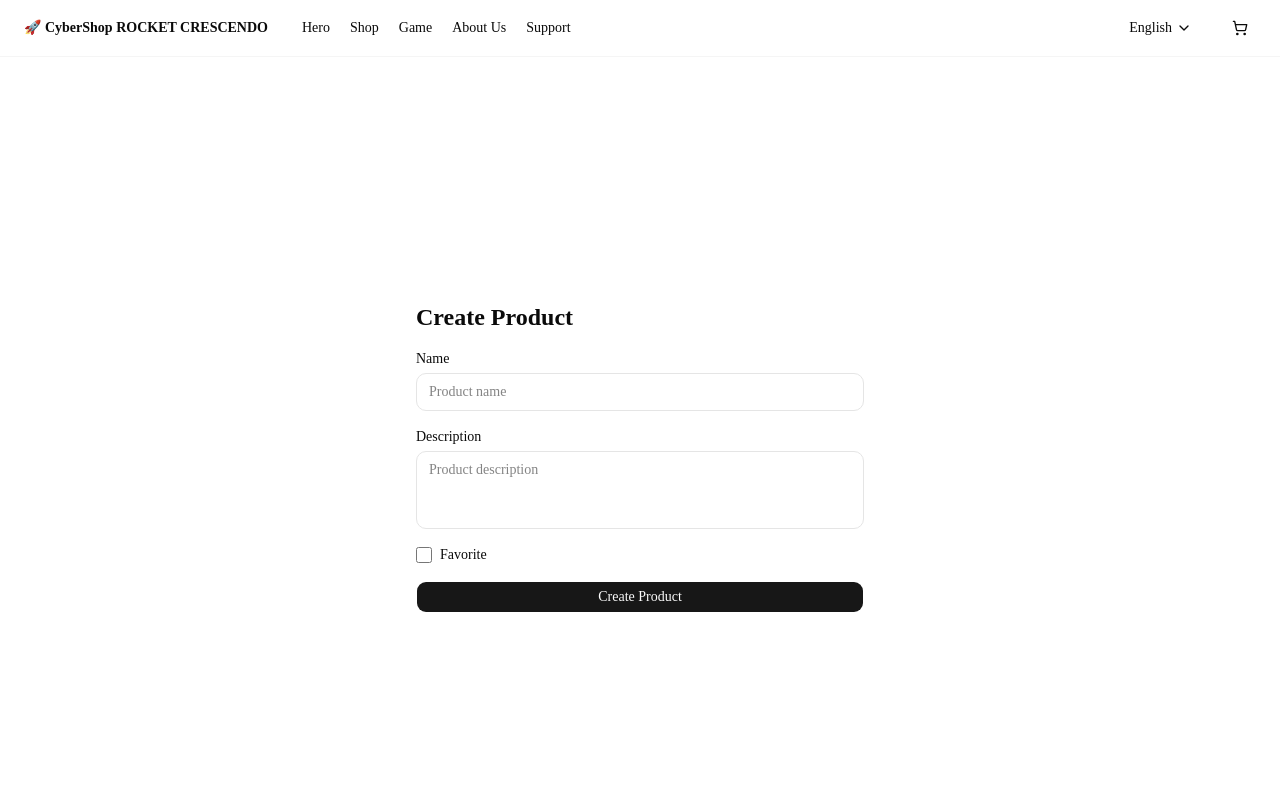
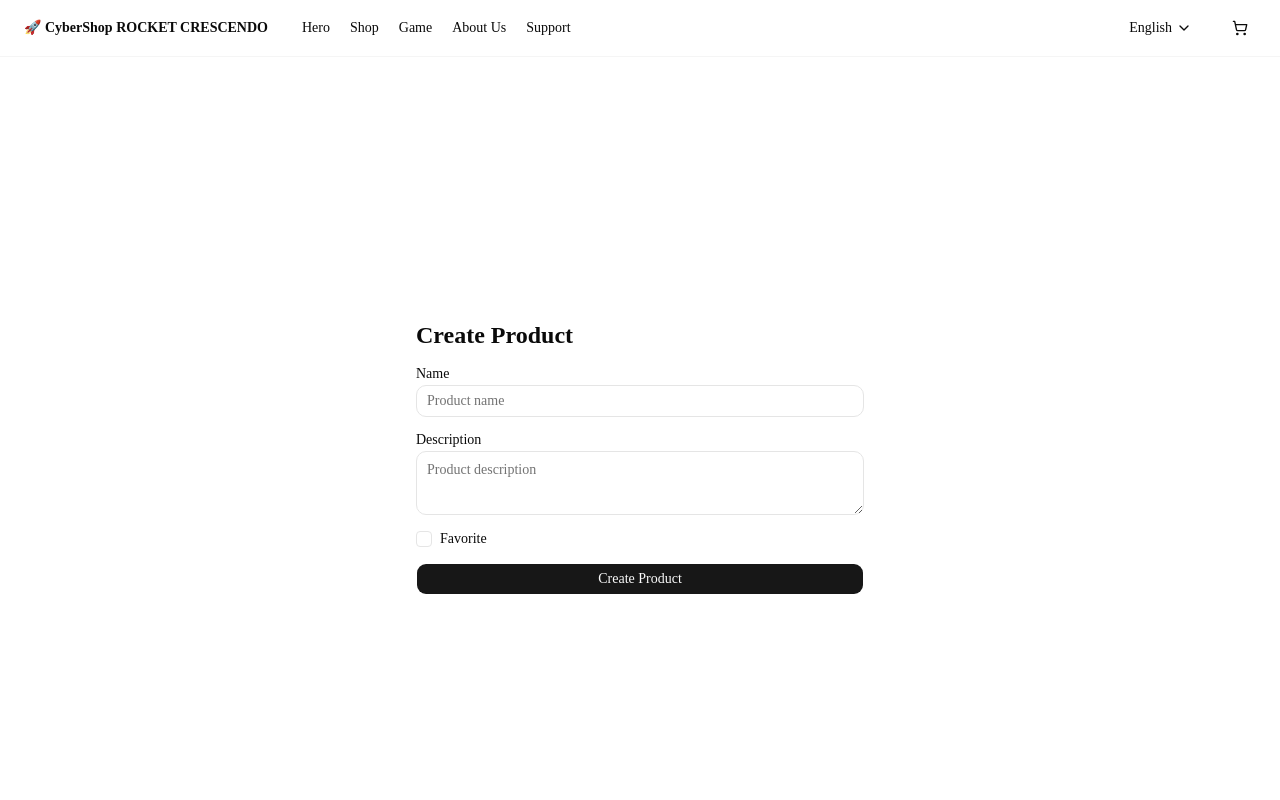
Before and after one commit to AliakseiPaseishvili/rocket-crescendo, a Next.js app: page /en/admin/products/create in a window 1280 px wide. Shown: the top 800 px of the page. Built offline with nearby package versions, Linux system fonts and the light colour scheme; what i18next-resources-to-backend would draw is missing.

Commit message:
Refactored code.

```diff
--- /dev/null
+++ b/frontend/components/ui/checkbox.tsx
@@ -0,0 +1,33 @@
+"use client"
+
+import * as React from "react"
+import { Checkbox as CheckboxPrimitive } from "radix-ui"
+
+import { cn } from "@/frontend/lib/utils"
+import { CheckIcon } from "lucide-react"
+
+const Checkbox = ({
+  className,
+  ...props
+}: React.ComponentProps<typeof CheckboxPrimitive.Root>) => {
+  return (
+    <CheckboxPrimitive.Root
+      data-slot="checkbox"
+      className={cn(
+        "peer relative flex size-4 shrink-0 items-center justify-center rounded-[4px] border border-input transition-colors outline-none group-has-disabled/field:opacity-50 after:absolute after:-inset-x-3 after:-inset-y-2 focus-visible:border-ring focus-visible:ring-3 focus-visible:ring-ring/50 disabled:cursor-not-allowed disabled:opacity-50 aria-invalid:border-destructive aria-invalid:ring-3 aria-invalid:ring-destructive/20 aria-invalid:aria-checked:border-primary dark:bg-input/30 dark:aria-invalid:border-destructive/50 dark:aria-invalid:ring-destructive/40 data-checked:border-primary data-checked:bg-primary data-checked:text-primary-foreground dark:data-checked:bg-primary",
+        className
+      )}
+      {...props}
+    >
+      <CheckboxPrimitive.Indicator
+        data-slot="checkbox-indicator"
+        className="grid place-content-center text-current transition-none [&>svg]:size-3.5"
+      >
+        <CheckIcon
+        />
+      </CheckboxPrimitive.Indicator>
+    </CheckboxPrimitive.Root>
+  )
+}
+
+export { Checkbox }
--- /dev/null
+++ b/frontend/components/ui/input.tsx
@@ -0,0 +1,19 @@
+import * as React from "react"
+
+import { cn } from "@/frontend/lib/utils"
+
+const Input = ({ className, type, ...props }: React.ComponentProps<"input">) => {
+  return (
+    <input
+      type={type}
+      data-slot="input"
+      className={cn(
+        "h-8 w-full min-w-0 rounded-lg border border-input bg-transparent px-2.5 py-1 text-base transition-colors outline-none file:inline-flex file:h-6 file:border-0 file:bg-transparent file:text-sm file:font-medium file:text-foreground placeholder:text-muted-foreground focus-visible:border-ring focus-visible:ring-3 focus-visible:ring-ring/50 disabled:pointer-events-none disabled:cursor-not-allowed disabled:bg-input/50 disabled:opacity-50 aria-invalid:border-destructive aria-invalid:ring-3 aria-invalid:ring-destructive/20 md:text-sm dark:bg-input/30 dark:disabled:bg-input/80 dark:aria-invalid:border-destructive/50 dark:aria-invalid:ring-destructive/40",
+        className
+      )}
+      {...props}
+    />
+  )
+}
+
+export { Input }
--- /dev/null
+++ b/frontend/components/ui/label.tsx
@@ -0,0 +1,24 @@
+"use client"
+
+import * as React from "react"
+import { Label as LabelPrimitive } from "radix-ui"
+
+import { cn } from "@/frontend/lib/utils"
+
+const Label = ({
+  className,
+  ...props
+}: React.ComponentProps<typeof LabelPrimitive.Root>) => {
+  return (
+    <LabelPrimitive.Root
+      data-slot="label"
+      className={cn(
+        "flex items-center gap-2 text-sm leading-none font-medium select-none group-data-[disabled=true]:pointer-events-none group-data-[disabled=true]:opacity-50 peer-disabled:cursor-not-allowed peer-disabled:opacity-50",
+        className
+      )}
+      {...props}
+    />
+  )
+}
+
+export { Label }
--- /dev/null
+++ b/frontend/components/ui/textarea.tsx
@@ -0,0 +1,18 @@
+import * as React from "react"
+
+import { cn } from "@/frontend/lib/utils"
+
+const Textarea = ({ className, ...props }: React.ComponentProps<"textarea">) => {
+  return (
+    <textarea
+      data-slot="textarea"
+      className={cn(
+        "flex field-sizing-content min-h-16 w-full rounded-lg border border-input bg-transparent px-2.5 py-2 text-base transition-colors outline-none placeholder:text-muted-foreground focus-visible:border-ring focus-visible:ring-3 focus-visible:ring-ring/50 disabled:cursor-not-allowed disabled:bg-input/50 disabled:opacity-50 aria-invalid:border-destructive aria-invalid:ring-3 aria-invalid:ring-destructive/20 md:text-sm dark:bg-input/30 dark:disabled:bg-input/80 dark:aria-invalid:border-destructive/50 dark:aria-invalid:ring-destructive/40",
+        className
+      )}
+      {...props}
+    />
+  )
+}
+
+export { Textarea }
--- a/frontend/features/products/components/CreateProductForm.tsx
+++ b/frontend/features/products/components/CreateProductForm.tsx
@@ -1,40 +1,39 @@
 'use client';
 
+import { Controller } from 'react-hook-form';
 import { useTranslation } from 'react-i18next';
 import { Button } from '@/frontend/components/ui/button';
+import { Checkbox } from '@/frontend/components/ui/checkbox';
+import { Input } from '@/frontend/components/ui/input';
+import { Label } from '@/frontend/components/ui/label';
+import { Textarea } from '@/frontend/components/ui/textarea';
 import { useCreateProductForm } from '../hooks/use-create-product-form';
 
 export const CreateProductForm = () => {
   const { t } = useTranslation(['product', 'common']);
-  const { register, errors, onSubmit, isPending, isSuccess, error } = useCreateProductForm();
+  const { register, control, errors, onSubmit, isPending, isSuccess, error } = useCreateProductForm();
 
   return (
     <form onSubmit={onSubmit} className="flex flex-col gap-4 w-full max-w-md">
       <h2 className="text-2xl font-bold">{t('product:createProduct')}</h2>
 
       <div className="flex flex-col gap-1">
-        <label htmlFor="name" className="text-sm font-medium">
-          {t('common:name')}
-        </label>
-        <input
+        <Label htmlFor="name">{t('common:name')}</Label>
+        <Input
           id="name"
           type="text"
           placeholder={t('product:namePlaceholder')}
-          className="rounded-lg border border-input bg-background px-3 py-2 text-sm outline-none focus-visible:ring-2 focus-visible:ring-ring"
           {...register('name', { required: t('common:nameRequired') })}
         />
         {errors.name && <p className="text-sm text-destructive">{errors.name.message}</p>}
       </div>
 
       <div className="flex flex-col gap-1">
-        <label htmlFor="description" className="text-sm font-medium">
-          {t('common:description')}
-        </label>
-        <textarea
+        <Label htmlFor="description">{t('common:description')}</Label>
+        <Textarea
           id="description"
           placeholder={t('product:descriptionPlaceholder')}
           rows={3}
-          className="rounded-lg border border-input bg-background px-3 py-2 text-sm outline-none focus-visible:ring-2 focus-visible:ring-ring resize-none"
           {...register('description', { required: t('common:descriptionRequired') })}
         />
         {errors.description && (
@@ -43,15 +42,20 @@ export const CreateProductForm = () => {
       </div>
 
       <div className="flex items-center gap-2">
-        <input
-          id="favorite"
-          type="checkbox"
-          className="size-4 rounded border border-input accent-primary cursor-pointer"
-          {...register('favorite')}
+        <Controller
+          name="favorite"
+          control={control}
+          render={({ field }) => (
+            <Checkbox
+              id="favorite"
+              checked={field.value}
+              onCheckedChange={field.onChange}
+            />
+          )}
         />
-        <label htmlFor="favorite" className="text-sm font-medium cursor-pointer">
+        <Label htmlFor="favorite" className="cursor-pointer">
           {t('product:favorite')}
-        </label>
+        </Label>
       </div>
 
       {error && <p className="text-sm text-destructive">{error.message}</p>}
--- a/frontend/features/products/hooks/use-create-product-form.ts
+++ b/frontend/features/products/hooks/use-create-product-form.ts
@@ -16,6 +16,7 @@ export function useCreateProductForm() {
 
   return {
     register: form.register,
+    control: form.control,
     errors: form.formState.errors,
     onSubmit,
     isPending,
```
Also changed, not shown: .claude/settings.json (added), 1 other file (tests, documents, lock files or other folders).
